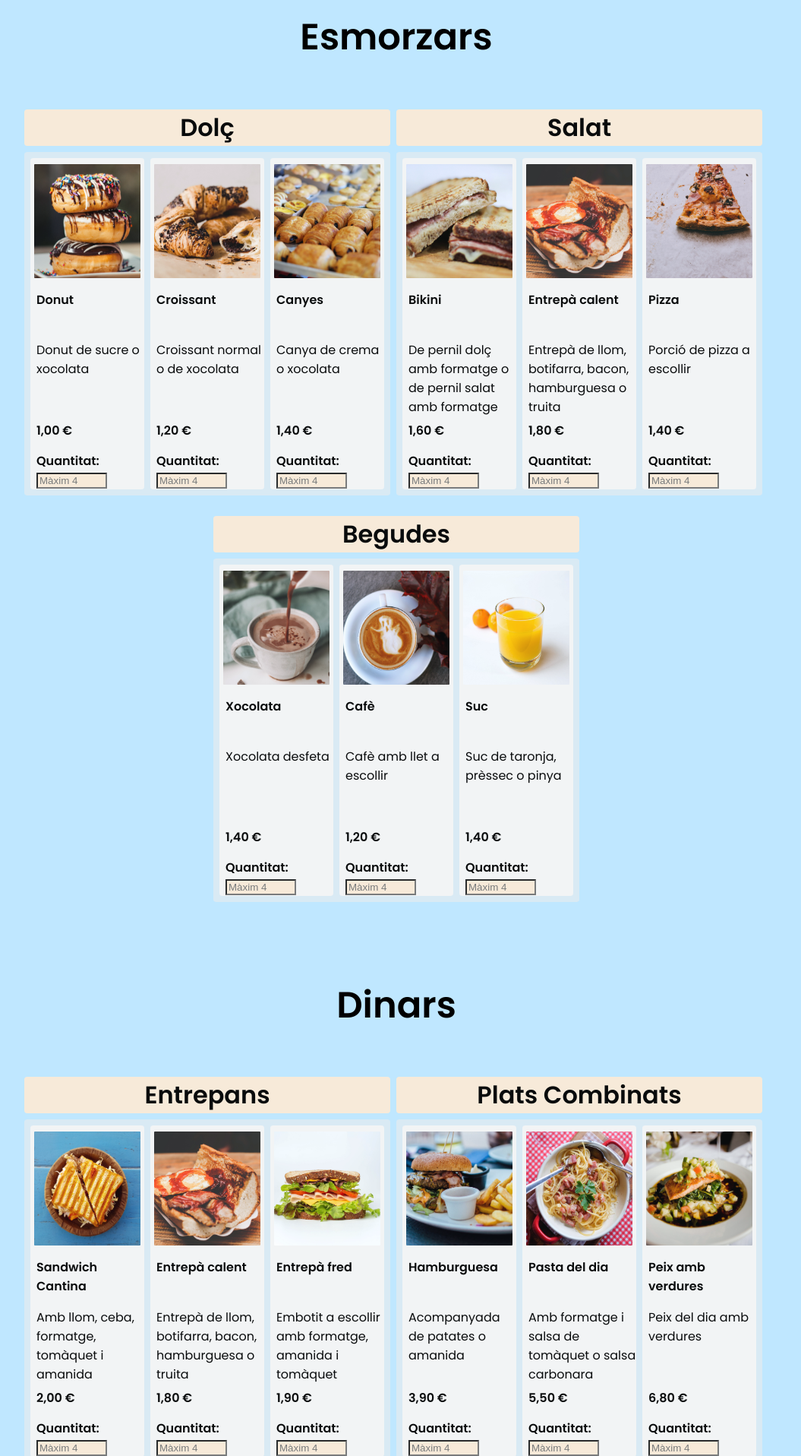
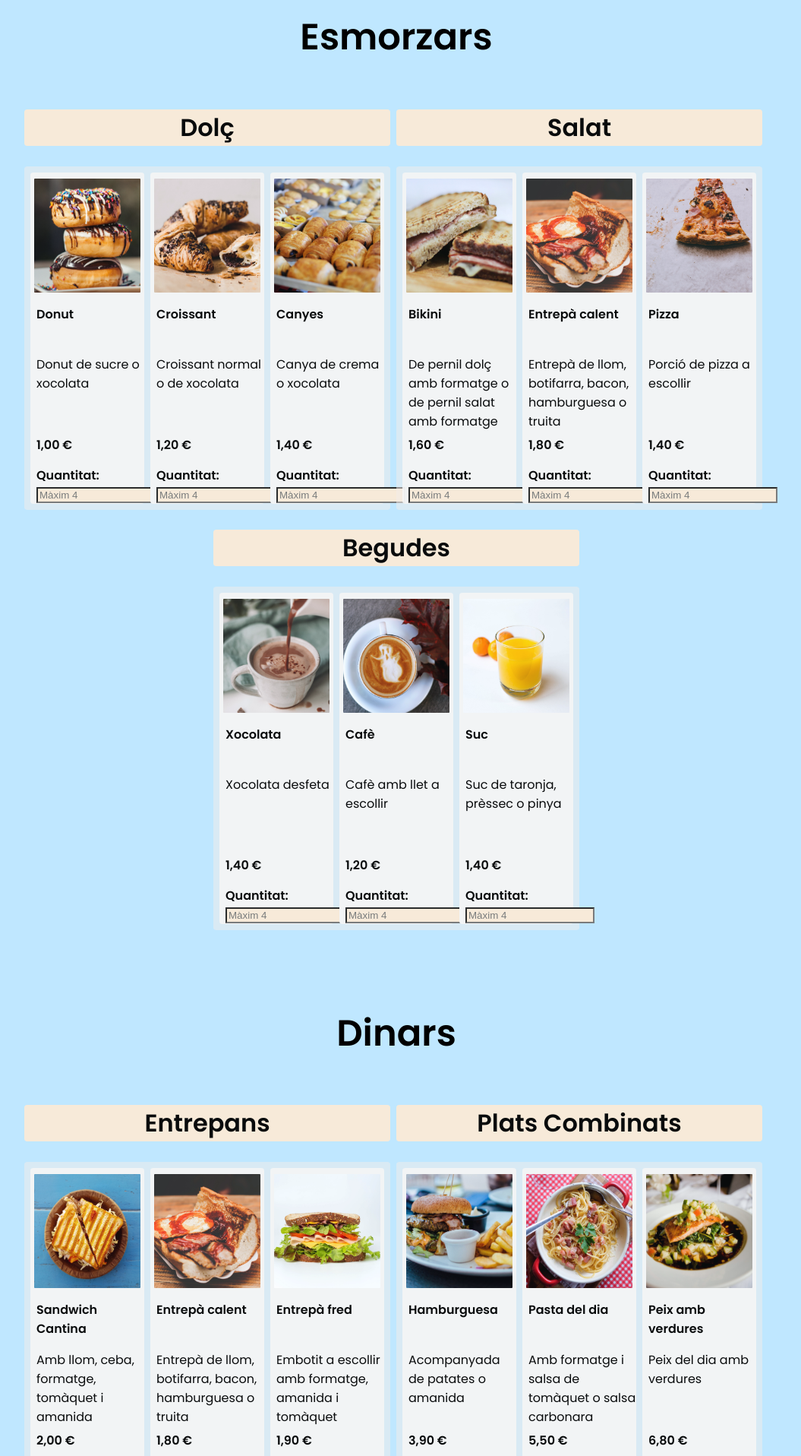
Before and after one commit to albert88jane/CantinaTT, a PHP site: page /menu.php in a window 1280 px wide. Shown: the part 160-2076 px from the top of the page at 76% size, without its empty margins (118-1173 px from the left). Run offline with PHP 8.4, Linux system fonts and the light colour scheme.

Commit message:
Actualització css

```diff
--- a/css/estilos.css
+++ b/css/estilos.css
@@ -158,7 +158,6 @@ h2{
     text-align: center;
     border-radius: 4px;
     background-color: antiquewhite;
-    margin-bottom: 1vh;
 }
 
 h3{
@@ -278,14 +277,9 @@ h3{
 .demanar-boto{
     background-color: antiquewhite;
     font-weight: bold;
-    margin-bottom: 2vh;
-    margin-top: 2vh;
 }
 
 /* FORMULARI CSS */
-
-
-*{box-sizing:border-box;}
 
 .formulari{
     display: flex;
@@ -294,11 +288,6 @@ h3{
 	border-radius:10px;
 	margin: 40px auto;
 	background-color: #a1a1a1;
-}
-
-form{
-    padding-right: 20px;
-    width: 65%;
 }
 
 form label{
```
